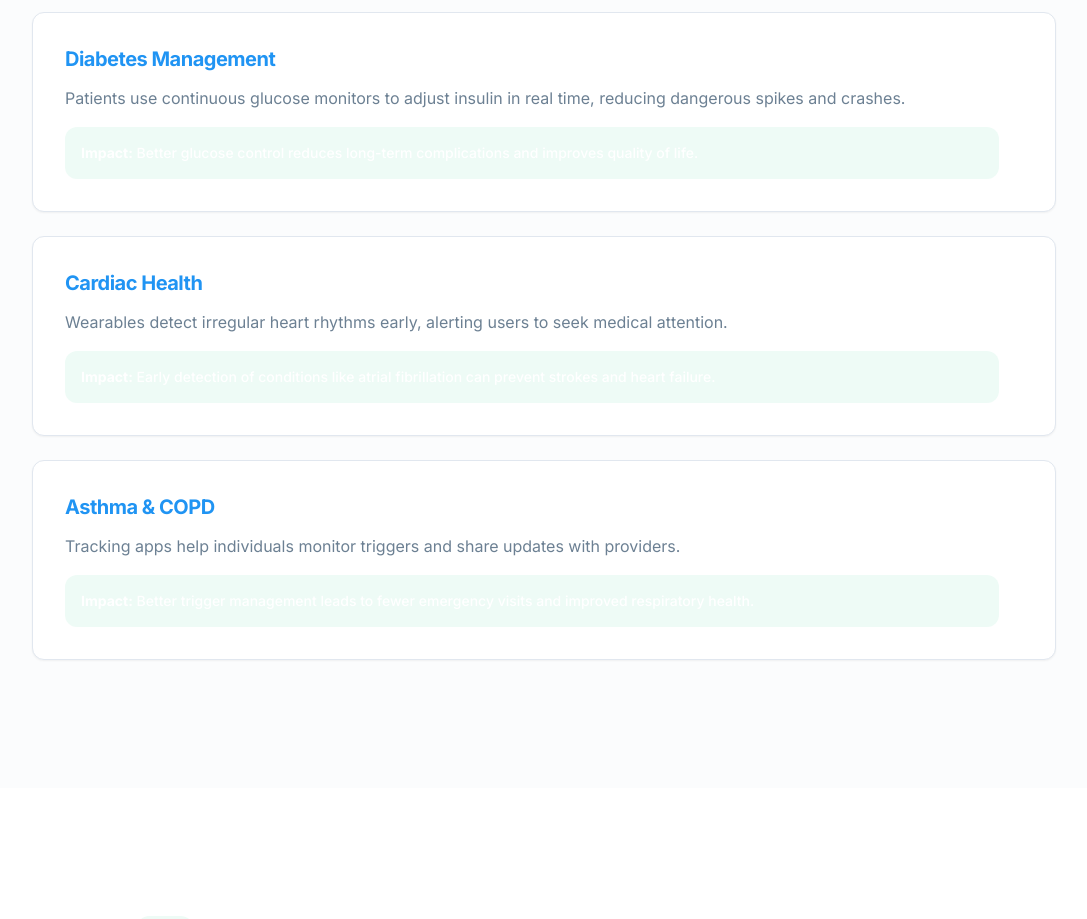
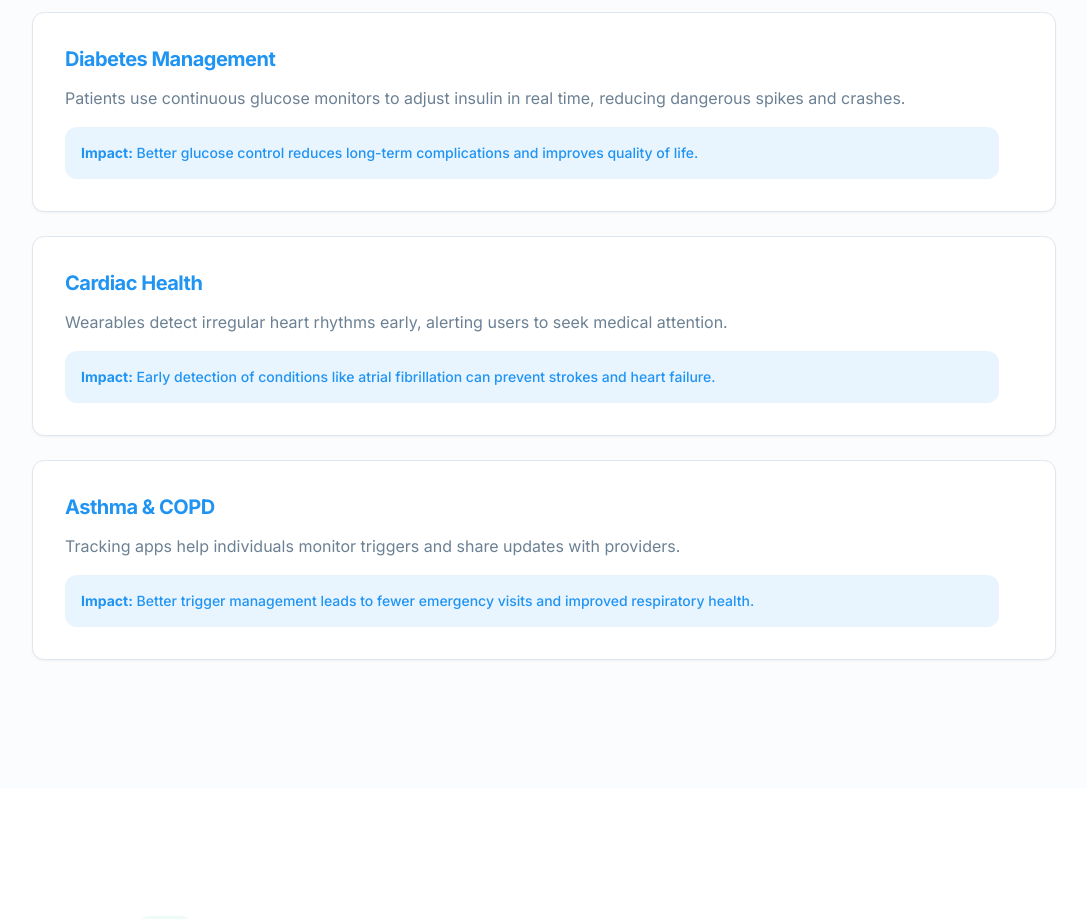
Before and after one commit to maheenk24/mhealth-decoded-explained, a React (Vite) app: page /applications in a window 1280 px wide. Shown: the part 1060-1979 px from the top of the page, without its empty margins (96-1183 px from the left). Built offline with nearby package versions, Linux system fonts and the light colour scheme; the HTML template or start-up script is replaced by a standard one.

Commit message:
Change impact bubble colors
Change the background and text color of the "Impact:" bubbles on the Applications page from green to blue to match the primary color scheme.

```diff
--- a/src/pages/Applications.tsx
+++ b/src/pages/Applications.tsx
@@ -118,8 +118,8 @@ const Applications = () => {
                         <p className="text-muted-foreground leading-relaxed mb-4">
                           {example.description}
                         </p>
-                        <div className="bg-success/10 p-4 rounded-lg">
-                          <p className="text-sm font-medium text-success-foreground">
+                        <div className="bg-primary/10 p-4 rounded-lg">
+                          <p className="text-sm font-medium text-primary">
                             <span className="font-bold">Impact:</span> {example.impact}
                           </p>
                         </div>
```
